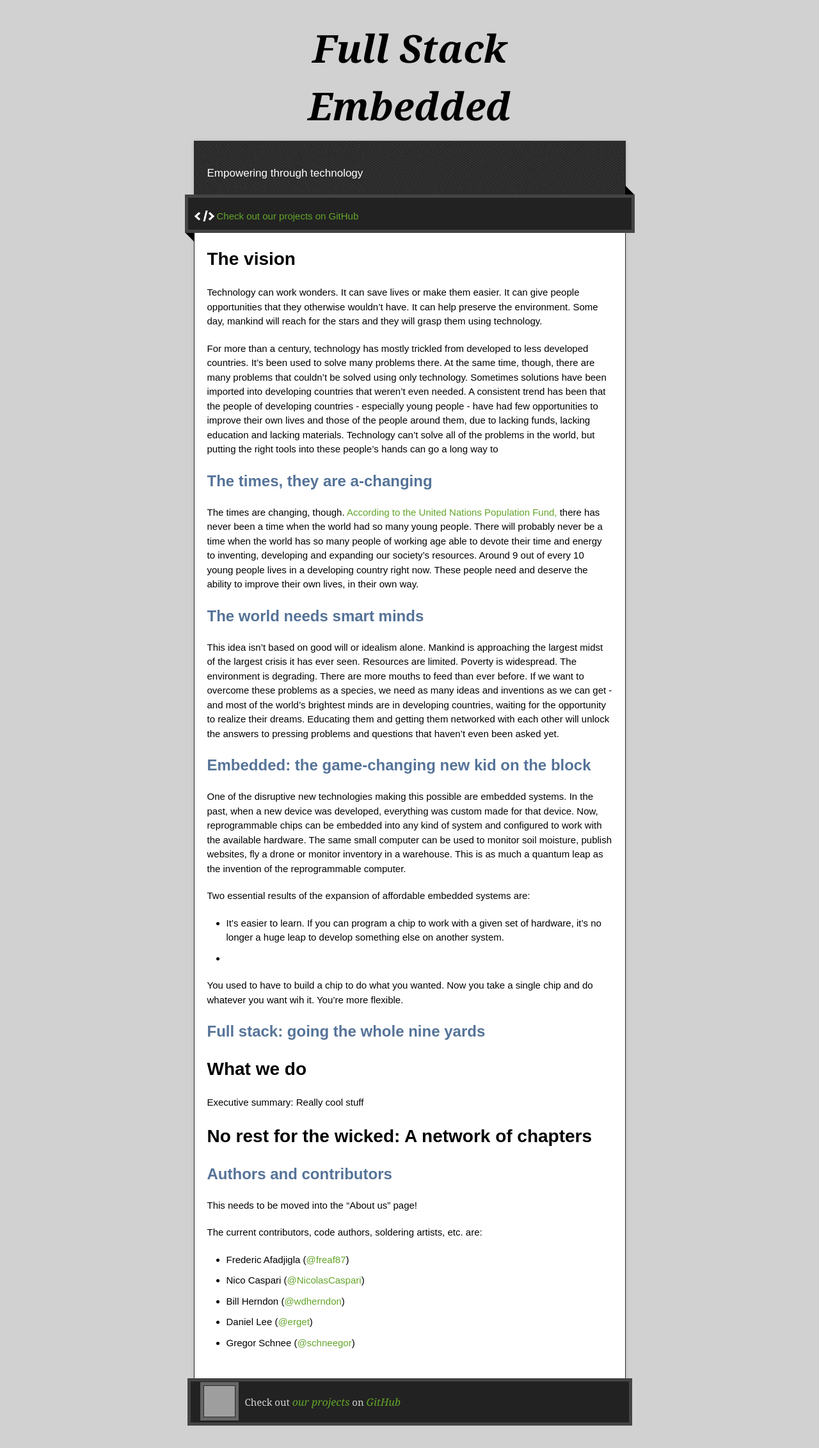
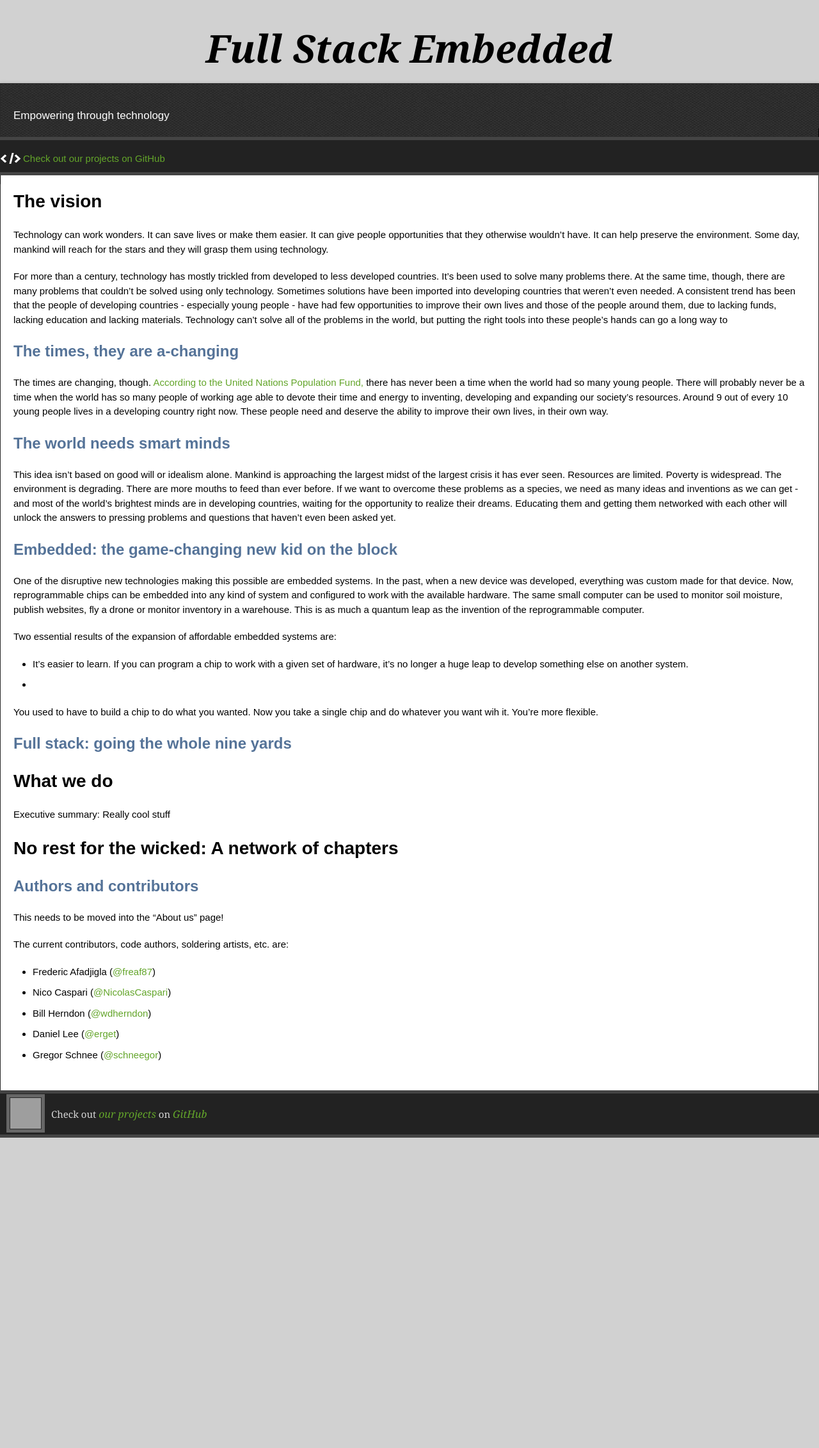
Before and after one commit to wdherndon/FullStackEmbedded.github.io, a Jekyll site: the page built from index.md, in a window 1280 px wide. Shown: the whole page at 64% size. Built offline with Jekyll 4.4.1, drawn with Linux system fonts in a browser that asks for light colours; nearby versions of some CDN libraries; after the commit the page ends 1813 px from its top, so only the background shows below that; grey boxes are pictures that could not be loaded.

Commit message:
Width adjustments for small screens

```diff
--- a/stylesheets/stylesheet.css
+++ b/stylesheets/stylesheet.css
@@ -461,7 +461,10 @@ h1.title {
 }
 
 @media all and (min-width: 674px) {
-  width: 100%;
+  .wrapper {
+    width: 100%;
+    margin: 0 auto;
+  }
 }
 
 #container {
```
